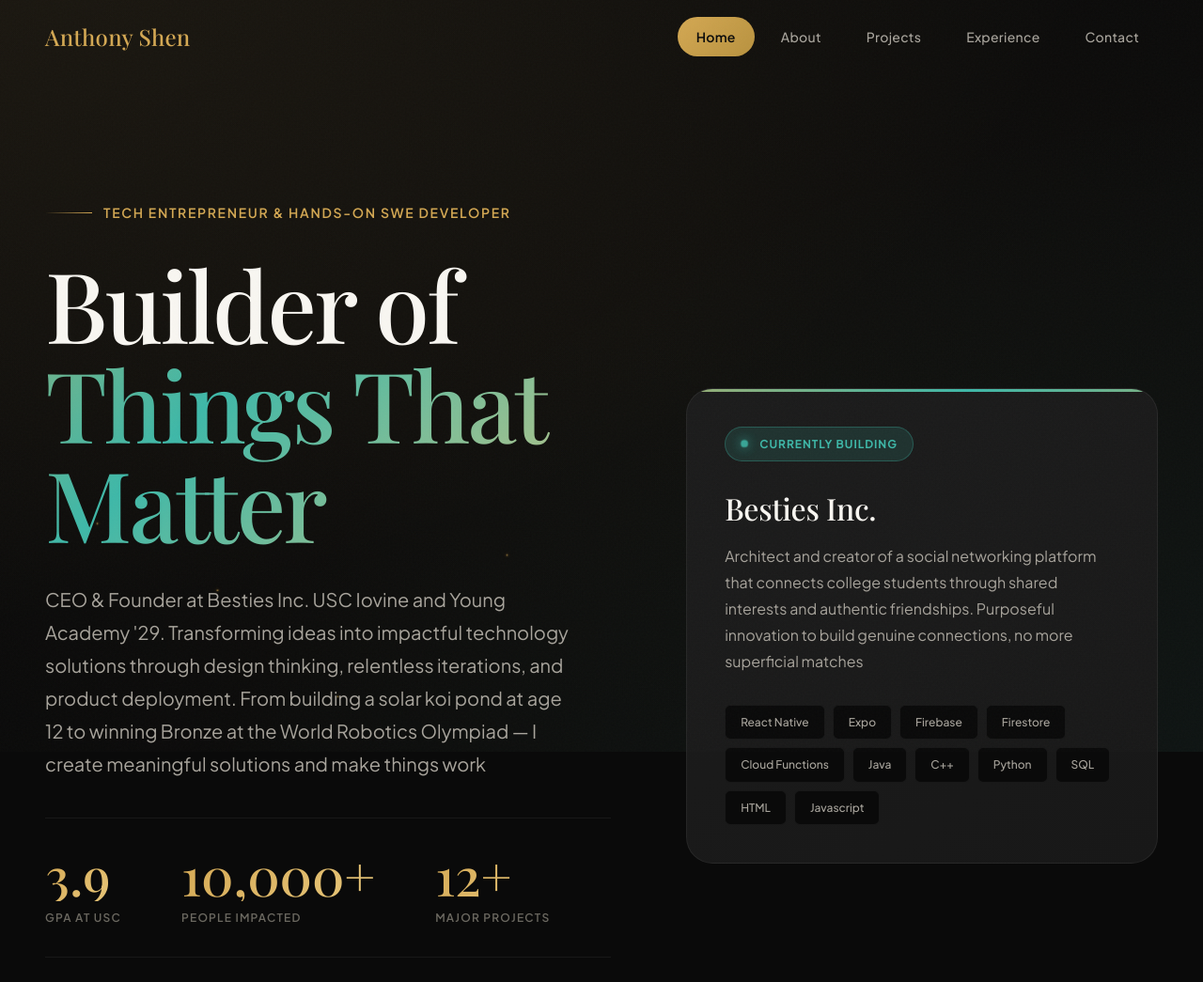
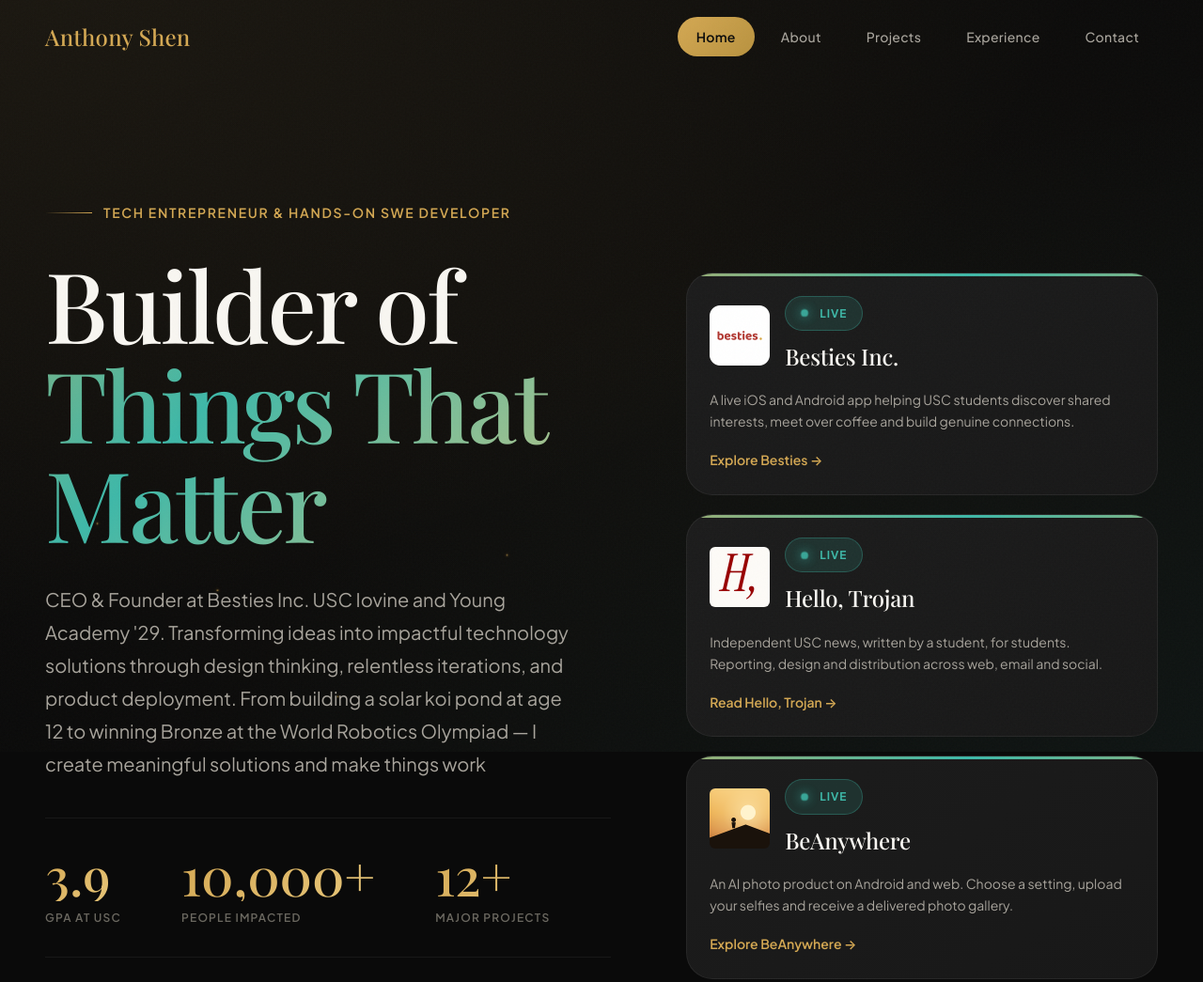
Before and after one commit to anthony7belugas/mywebsite, a plain HTML site: page index.html in a window 1280 px wide. Shown: the top 1045 px of the page at 94% size. Drawn offline with nearby package versions, Linux system fonts and the light colour scheme; a web font is replaced by a local one.

Commit message:
Feature live projects and official icons on the homepage

```diff
--- a/index.css
+++ b/index.css
@@ -366,3 +366,20 @@
         aspect-ratio: 1/1;
     }
 }
+
+/* Live products: reuse the homepage palette, typography and card treatment. */
+.live-products { display: grid; gap: var(--space-5); min-width: 0; }
+.live-products .live-product { padding: var(--space-6); }
+.live-product-heading { display: flex; align-items: center; gap: var(--space-4); margin-bottom: var(--space-4); }
+.live-product-heading > div { min-width: 0; }
+.live-product-icon { width: 64px; height: 64px; object-fit: contain; border-radius: var(--radius-sm); flex-shrink: 0; }
+.live-products .status-badge { margin-bottom: var(--space-2); }
+.live-products h3 { font-size: var(--text-2xl); margin-bottom: 0; }
+.live-products .live-product > p { font-size: var(--text-sm); line-height: 1.65; margin-bottom: var(--space-4); }
+.live-product-link { color: var(--accent-gold); font-size: var(--text-sm); font-weight: 600; text-underline-offset: 4px; }
+.live-product-link:hover { text-decoration: underline; }
+.live-product-link:focus-visible { outline: 2px solid var(--accent-teal); outline-offset: 5px; }
+@media (max-width: 480px) {
+    .live-product-icon { width: 52px; height: 52px; }
+    .live-products .live-product { padding: var(--space-5); }
+}
--- a/index.html
+++ b/index.html
@@ -95,25 +95,31 @@
                     </div>
                 </div>
 
-                <div class="hero-visual">
-                    <div class="hero-card">
-                        <div class="status-badge">Currently Building</div>
-                        <h3>Besties Inc.</h3>
-                        <p>Architect and creator of a social networking platform that connects college students through shared interests and authentic friendships. Purposeful innovation to build genuine connections, no more superficial matches</p>
-                        <div class="tech-stack">
-                            <span class="tech-tag">React Native</span>
-                            <span class="tech-tag">Expo</span>
-                            <span class="tech-tag">Firebase</span>
-                            <span class="tech-tag">Firestore</span>
-                            <span class="tech-tag">Cloud Functions</span>
-                            <span class="tech-tag">Java</span>
-                            <span class="tech-tag">C++</span>
-                            <span class="tech-tag">Python</span>
-                            <span class="tech-tag">SQL</span>
-                            <span class="tech-tag">HTML</span>
-                            <span class="tech-tag">Javascript</span>
+                <div class="hero-visual live-products" aria-label="Live products">
+                    <article class="hero-card live-product">
+                        <div class="live-product-heading">
+                            <img class="live-product-icon" src="assets/brands/besties.png" alt="Besties Inc. logo" width="64" height="64">
+                            <div><span class="status-badge">Live</span><h3>Besties Inc.</h3></div>
                         </div>
-                    </div>
+                        <p>A live iOS and Android app helping USC students discover shared interests, meet over coffee and build genuine connections.</p>
+                        <a class="live-product-link" href="https://allmybesties.com/">Explore Besties <span aria-hidden="true">&rarr;</span></a>
+                    </article>
+                    <article class="hero-card live-product">
+                        <div class="live-product-heading">
+                            <img class="live-product-icon" src="assets/brands/hello.png" alt="Hello, Trojan logo" width="64" height="64">
+                            <div><span class="status-badge">Live</span><h3>Hello, Trojan</h3></div>
+                        </div>
+                        <p>Independent USC news, written by a student, for students. Reporting, design and distribution across web, email and social.</p>
+                        <a class="live-product-link" href="https://hellotrojan.com/">Read Hello, Trojan <span aria-hidden="true">&rarr;</span></a>
+                    </article>
+                    <article class="hero-card live-product">
+                        <div class="live-product-heading">
+                            <img class="live-product-icon" src="assets/brands/beanywhere.png" alt="BeAnywhere logo" width="64" height="64">
+                            <div><span class="status-badge">Live</span><h3>BeAnywhere</h3></div>
+                        </div>
+                        <p>An AI photo product on Android and web. Choose a setting, upload your selfies and receive a delivered photo gallery.</p>
+                        <a class="live-product-link" href="https://beanywhere.app/">Explore BeAnywhere <span aria-hidden="true">&rarr;</span></a>
+                    </article>
                 </div>
             </div>
         </section>
```
Also changed, not shown: assets/brands/beanywhere.png (added), assets/brands/besties.png (added), assets/brands/hello.png (added).
